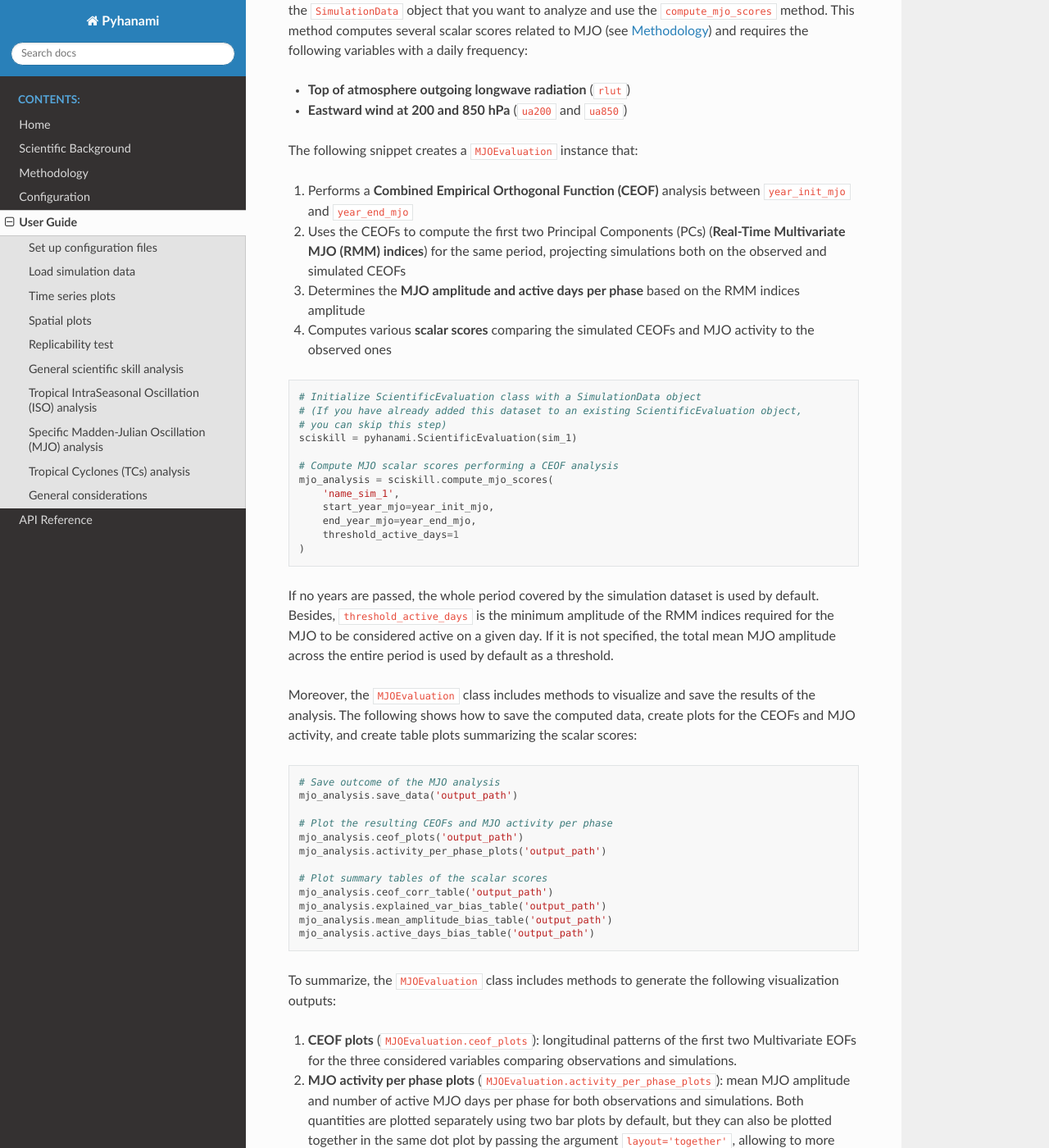
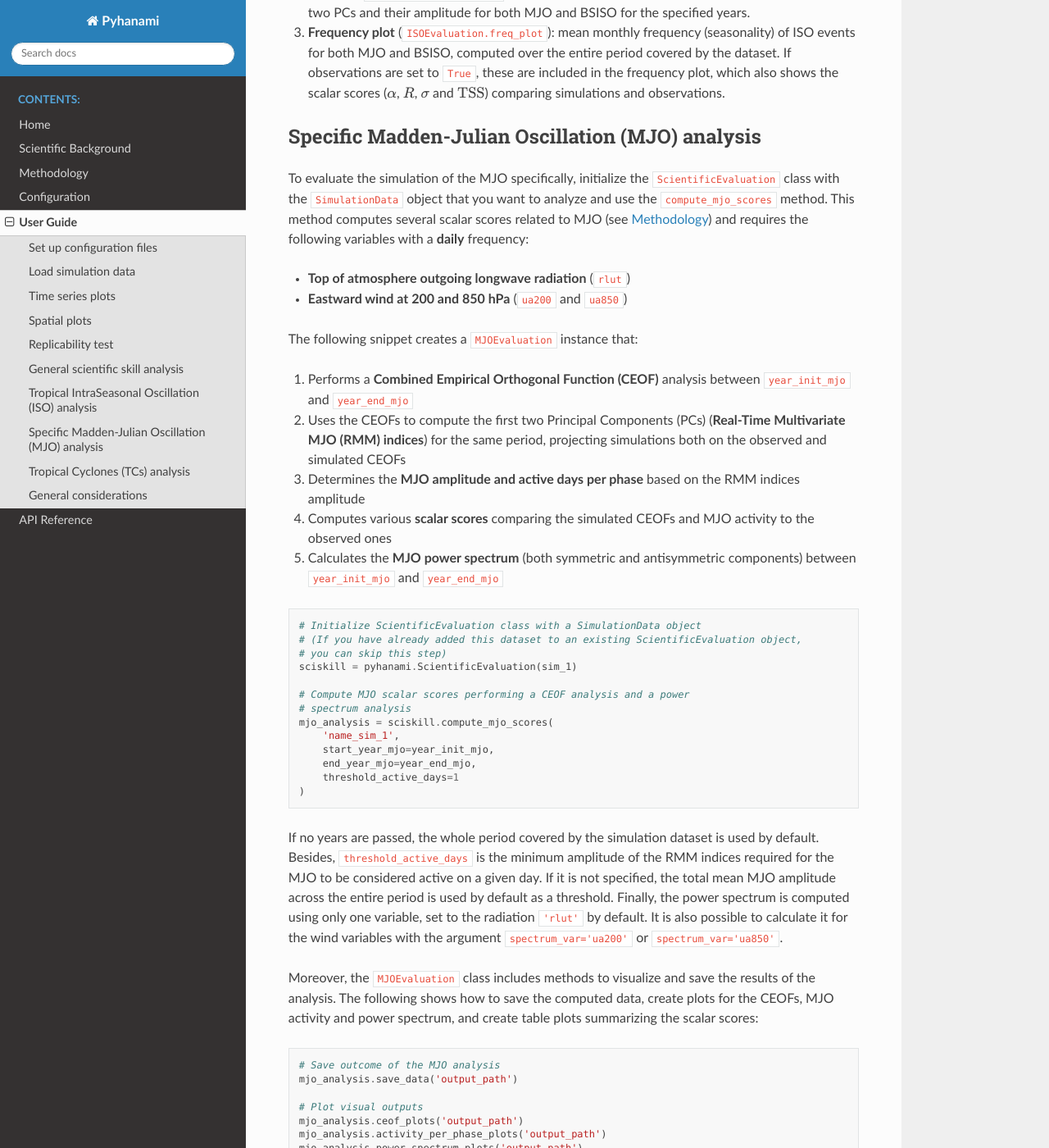
Before and after one commit to BSC-ES/pyhanami, a Sphinx documentation site: the page built from docs/source/User-Guide.md, in a window 1280 px wide and 1400 px high, scrolled down 6729 px. Shown: the whole window at 82% size. Built offline with Sphinx 7.4.7 and the Read the Docs theme 3.1.0, drawn with Linux system fonts in a browser that asks for light colours; some of the changed text lies outside the part shown.

Commit message:
Added explanation on new Replicability test and MJO functionalities

````diff
--- a/docs/source/User-Guide.md
+++ b/docs/source/User-Guide.md
@@ -143,20 +143,29 @@
 
 ## Replicability test
 
-To perform and plot results of a **replicability test** comparing two simulation datasets, initialize the `ReplicabilityTest` class with the `SimulationData` objects that you want to compare and use the `matrix_plot` method:
+To perform a replicability test comparing two simulation datasets, initialize the `ReplicabilityTest` class with the `SimulationData` objects that you want to compare and use the `perform_rep_test` method:
 
 ```python
 # Initialize ReplicabilityTest class with two SimulationData objects
 tester = pyhanami.ReplicabilityTest([sim_1, sim_2], obs_path='path_obs')
 
-# Perform test
-tester.matrix_plot(
-    ['name_sim_1', 'name_sim_2'],
-    'output_path'
-)
+# Perform replicability test between both datasets
+tester.perform_rep_test(['name_sim_1', 'name_sim_2'])
 ```
+Note that the test is performed on all variables present in the simulation datasets as long as they are listed in `src/pyhanami/config/variables.yaml`.
 
-This `matrix_plot` method uses all variables present in the simulation datasets as long as they are listed in `src/pyhanami/config/variables.yaml` to perform the replicability test.
+Moreover, the `ReplicabilityTest` class includes methods to visualize and save the results of the test. The following shows how to retrieve, save and plot the outcome of the test for the two datasets:
+
+```python
+# Load test output (effect size between the replicability test scores and
+# test results for all variables, seasons and regions)
+effect_size_scores = tester.get_eff_sizes(['name_sim_1', 'name_sim_2'])
+test_results = tester.get_test_results(['name_sim_1', 'name_sim_2'])
+
+# Save and plot outcome of the test
+tester.save_data(['name_sim_1', 'name_sim_2'], 'output_path')
+tester.matrix_plot(['name_sim_1', 'name_sim_2'], 'output_path')
+```
 
 
 ## General scientific skill analysis
@@ -257,7 +266,7 @@
 
 ## Specific Madden-Julian Oscillation (MJO) analysis
 
-To evaluate the simulation of the MJO specifically, initialize the `ScientificEvaluation` class with the `SimulationData` object that you want to analyze and use the `compute_mjo_scores` method. This method computes several scalar scores related to MJO (see [Methodology](./Methodology.md#madden-julian-oscillation-mjo)) and requires the following variables with a daily frequency:
+To evaluate the simulation of the MJO specifically, initialize the `ScientificEvaluation` class with the `SimulationData` object that you want to analyze and use the `compute_mjo_scores` method. This method computes several scalar scores related to MJO (see [Methodology](./Methodology.md#madden-julian-oscillation-mjo)) and requires the following variables with a **daily** frequency:
 - **Top of atmosphere outgoing longwave radiation** (`rlut`)
 - **Eastward wind at 200 and 850 hPa** (`ua200` and `ua850`)
 
@@ -266,6 +275,7 @@
 2. Uses the CEOFs to compute the first two Principal Components (PCs) (**Real-Time Multivariate MJO (RMM) indices**) for the same period, projecting simulations both on the observed and simulated CEOFs
 3. Determines the **MJO amplitude and active days per phase** based on the RMM indices amplitude
 4. Computes various **scalar scores** comparing the simulated CEOFs and MJO activity to the observed ones
+5. Calculates the **MJO power spectrum** (both symmetric and antisymmetric components) between `year_init_mjo` and `year_end_mjo`
 
 ```python
 # Initialize ScientificEvaluation class with a SimulationData object
@@ -273,7 +283,8 @@
 # you can skip this step)
 sciskill = pyhanami.ScientificEvaluation(sim_1)
 
-# Compute MJO scalar scores performing a CEOF analysis
+# Compute MJO scalar scores performing a CEOF analysis and a power
+# spectrum analysis
 mjo_analysis = sciskill.compute_mjo_scores(
     'name_sim_1',
     start_year_mjo=year_init_mjo,
@@ -282,17 +293,18 @@
 )
 ```
 
-If no years are passed, the whole period covered by the simulation dataset is used by default. Besides, `threshold_active_days` is the minimum amplitude of the RMM indices required for the MJO to be considered active on a given day. If it is not specified, the total mean MJO amplitude across the entire period is used by default as a threshold.
+If no years are passed, the whole period covered by the simulation dataset is used by default. Besides, `threshold_active_days` is the minimum amplitude of the RMM indices required for the MJO to be considered active on a given day. If it is not specified, the total mean MJO amplitude across the entire period is used by default as a threshold. Finally, the power spectrum is computed using only one variable, set to the radiation `'rlut'` by default. It is also possible to calculate it for the wind variables with the argument `spectrum_var='ua200'` or `spectrum_var='ua850'`.
 
-Moreover, the `MJOEvaluation` class includes methods to visualize and save the results of the analysis. The following shows how to save the computed data, create plots for the CEOFs and MJO activity, and create table plots summarizing the scalar scores:
+Moreover, the `MJOEvaluation` class includes methods to visualize and save the results of the analysis. The following shows how to save the computed data, create plots for the CEOFs, MJO activity and power spectrum, and create table plots summarizing the scalar scores:
 
 ```python
 # Save outcome of the MJO analysis
 mjo_analysis.save_data('output_path')
 
-# Plot the resulting CEOFs and MJO activity per phase
+# Plot visual outputs
 mjo_analysis.ceof_plots('output_path')
 mjo_analysis.activity_per_phase_plots('output_path')
+mjo_analysis.power_spectrum_plots('output_path')
 
 # Plot summary tables of the scalar scores
 mjo_analysis.ceof_corr_table('output_path')
@@ -305,13 +317,14 @@
 1. **CEOF plots** (`MJOEvaluation.ceof_plots`): longitudinal patterns of the first two Multivariate EOFs for the three considered variables comparing observations and simulations.
 2. **MJO activity per phase plots** (`MJOEvaluation.activity_per_phase_plots`): mean MJO amplitude and number of active MJO days per phase for both observations and simulations. Both quantities are plotted separately using two bar plots by default, but they can also be plotted together in the same dot plot by passing the argument `layout='together'`, allowing to more easily identify the relationship between both quantities.
 3. **Scalar score tables** (`MJOEvaluation.coef_corr_table`, `MJOEvaluation.explained_var_bias_table`, `MJOEvaluation.mean_amplitude_bias_table`, `MJOEvaluation.active_days_bias_table`): tables summarizing the computed scalar scores. In each table, columns are colored independently, with dark green indicating the best-performing dataset in that column relative to the reference dataset in the first row.
+4. **Power spectrum plots** (`MJOEvaluation.power_spectrum_plots`): wavenumber-frequency spectrum comparing simulations and observations. By default, the symmetric component of the spectrum is plotted, but it is also possible to plot the antisymmetric component with the argument `component='antisymmetric'`. Besides, a dashed box around the MJO region is included in the plots by default, pass the argument `mjo_box=False` to remove it.
 
 
 ## Tropical Cyclones (TCs) analysis
 
-To evaluate the simulation of TCs, initialize the `ScientificEvaluation` class with the `SimulationData` object that you want to analyze and use the `compute_tc_scores` method. This method computes several scalar scores related to TCs (see [Methodology](./Methodology.md#tropical-cyclones-tcs)) and requires the following variables with a 6-hourly frequency:
+To evaluate the simulation of TCs, initialize the `ScientificEvaluation` class with the `SimulationData` object that you want to analyze and use the `compute_tc_scores` method. This method computes several scalar scores related to TCs (see [Methodology](./Methodology.md#tropical-cyclones-tcs)) and requires the following variables with a **6-hourly** frequency:
 - **Sea level pressure** (`psl`)
-- **Zonal and meridional wind at 10 m** (`uas` and `vas`)
+- **Eastward and northward wind at 10 m** (`uas` and `vas`)
 - **Geopotential height at 300 hPa and 500 hPa** (`zg300` and `zg500`)
 
 The following snippet creates a `TCEvaluation` instance that:
````
Also changed, not shown: CHANGELOG.md (+3 -1 lines), README.md (+16 -9 lines), docs/source/Home.md (+2 -2 lines), docs/source/Methodology.md (+4 -1 lines), 1 other file.
